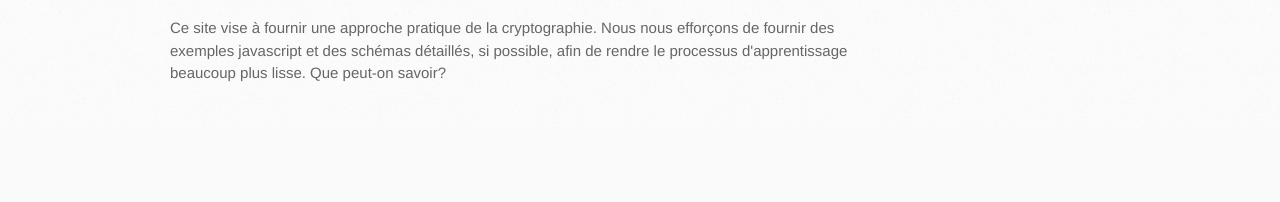
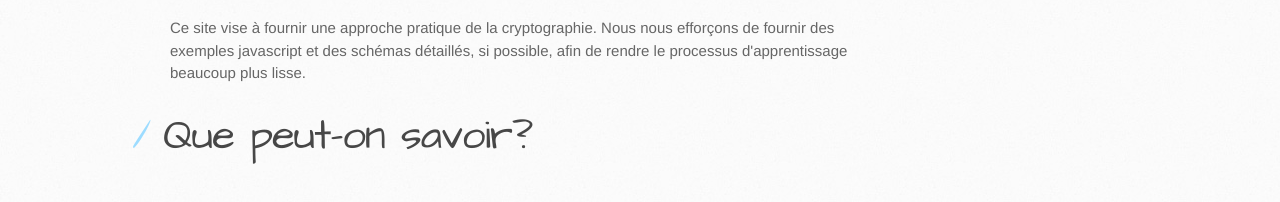
Before and after one commit to m4z3n/crypto, a plain HTML site: page index.html in a window 1280 px wide. Shown: the part 840-1042 px from the top of the page. Before the commit the page ends 967 px from the top, so only its background shows below. Drawn offline with Linux system fonts and the light colour scheme.

Commit message:
Update index.html

```diff
--- a/index.html
+++ b/index.html
@@ -36,11 +36,11 @@ Illustration de cryptage simple.</p>
 <p>Cryptographie concerne presque exclusivement le chiffrement, le processus de conversion de l'information ordinaire (clair) en charabia inintelligible (c'est à dire, cryptogramme). Le déchiffrement est l'inverse, passant de texte chiffré inintelligible clair.</p>
 <br>        <img src="http://practicalcryptography.com/static/core/img/secret-encryption.png">
 
-
+<br>
 <p>Un procédé de chiffrement (ou chiffré) est une paire d'algorithmes qui crée le cryptage et le décryptage d'inversion. Le fonctionnement détaillé d'un chiffrement est contrôlée à la fois par l'algorithme et, dans chaque cas, par une clé. Il s'agit d'un paramètre secret (idéalement, connue seulement des communiants) pour un contexte spécifique d'échange de messages.</p>
 
 <p>Ce site vise à fournir une approche pratique de la cryptographie. Nous nous efforçons de fournir des exemples javascript et des schémas détaillés, si possible, afin de rendre le processus d'apprentissage beaucoup plus lisse.
-Que peut-on savoir?</p>
+<br><h1>Que peut-on savoir?</1></p>
         </section>
 
         <aside id="sidebar">
```
